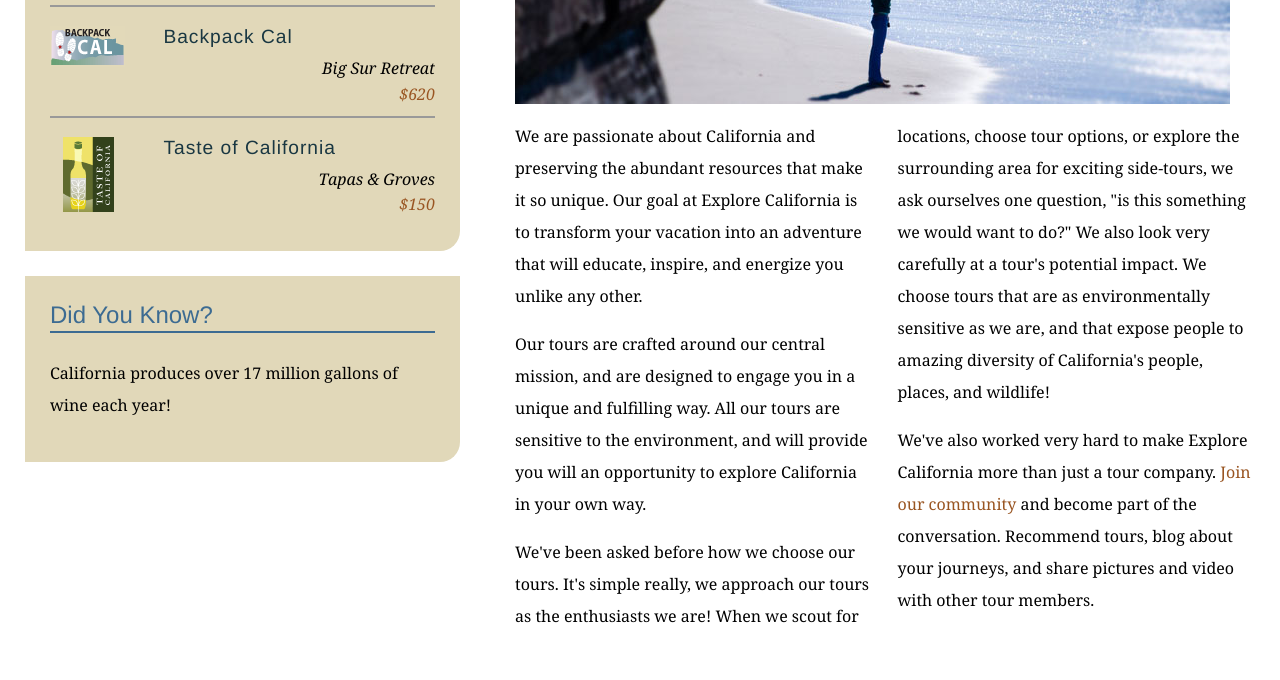
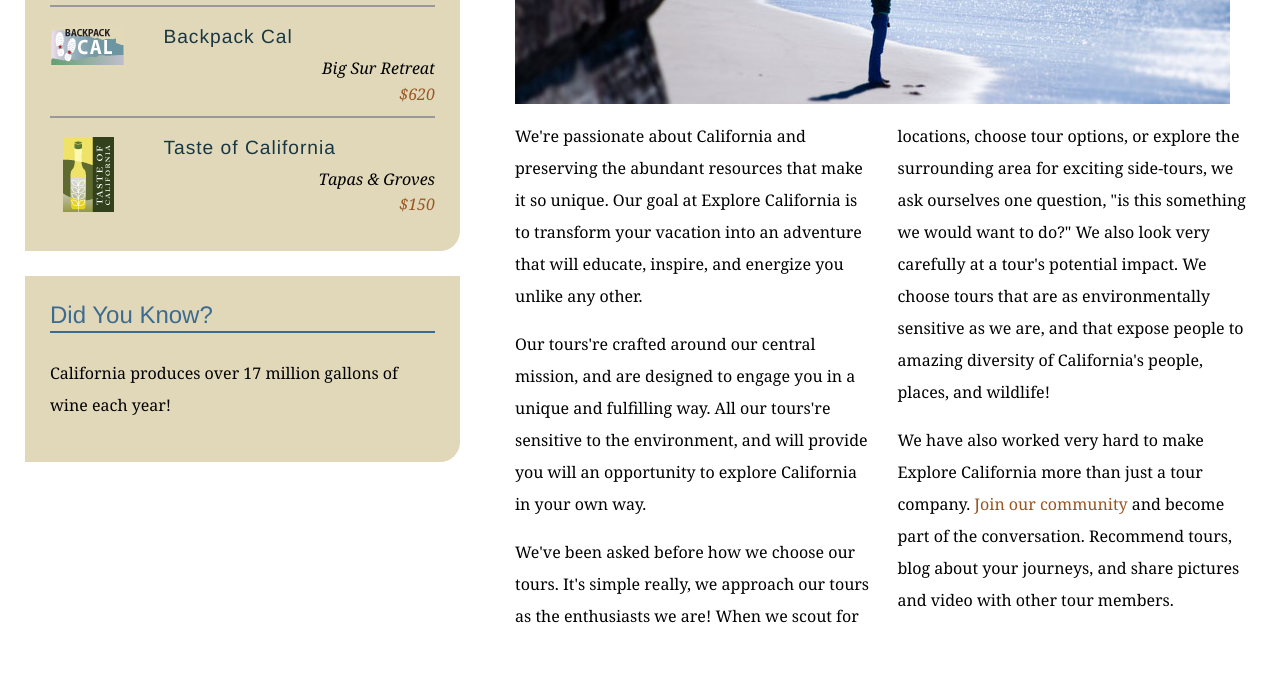
Before and after one commit to alcor13/explore_california, a plain HTML site: page mission.html in a window 1280 px wide. Shown: the part 580-1260 px from the top of the page. Drawn offline with Linux system fonts and the light colour scheme.

Commit message:
mission.html, cambio apostrofi in righe 65-66, 68

```diff
--- a/mission.html
+++ b/mission.html
@@ -62,10 +62,10 @@
           <h1>Who we are</h1>
           <img src="assets/images/mission_look.jpg" alt="Looking out at the Pacific" class="articleImage" />
           <div class="multiCol">
-            <p>We are passionate about California and preserving the abundant resources that make it so unique. Our goal at Explore California is to transform your vacation into an adventure that will educate, inspire, and energize you unlike any other.</p>
-            <p>Our tours are crafted around our central mission, and are designed to engage you in a unique and fulfilling way. All our tours are sensitive to the environment, and will provide you will an opportunity to explore California in your own way.</p>
+            <p>We're passionate about California and preserving the abundant resources that make it so unique. Our goal at Explore California is to transform your vacation into an adventure that will educate, inspire, and energize you unlike any other.</p>
+            <p>Our tours're crafted around our central mission, and are designed to engage you in a unique and fulfilling way. All our tours're sensitive to the environment, and will provide you will an opportunity to explore California in your own way.</p>
             <p>We've been asked before how we choose our tours. It's simple really, we approach our tours as the enthusiasts we are! When we scout for locations, choose tour options, or explore the surrounding area for exciting side-tours, we ask ourselves one question, &quot;is this something we would want to do?&quot; We also look very carefully at a tour's potential impact. We choose tours that are as environmentally sensitive as we are, and that expose people to amazing diversity of California's people, places, and wildlife!</p>
-            <p>We've also worked very hard to make Explore California more than just a tour company. <a href="explorers/join.html">Join our community</a> and become part of the conversation. Recommend tours, blog about your journeys, and share pictures and video with other tour members.</p>
+            <p>We have also worked very hard to make Explore California more than just a tour company. <a href="explorers/join.html">Join our community</a> and become part of the conversation. Recommend tours, blog about your journeys, and share pictures and video with other tour members.</p>
           </div>
         </div>
       </div>
```
